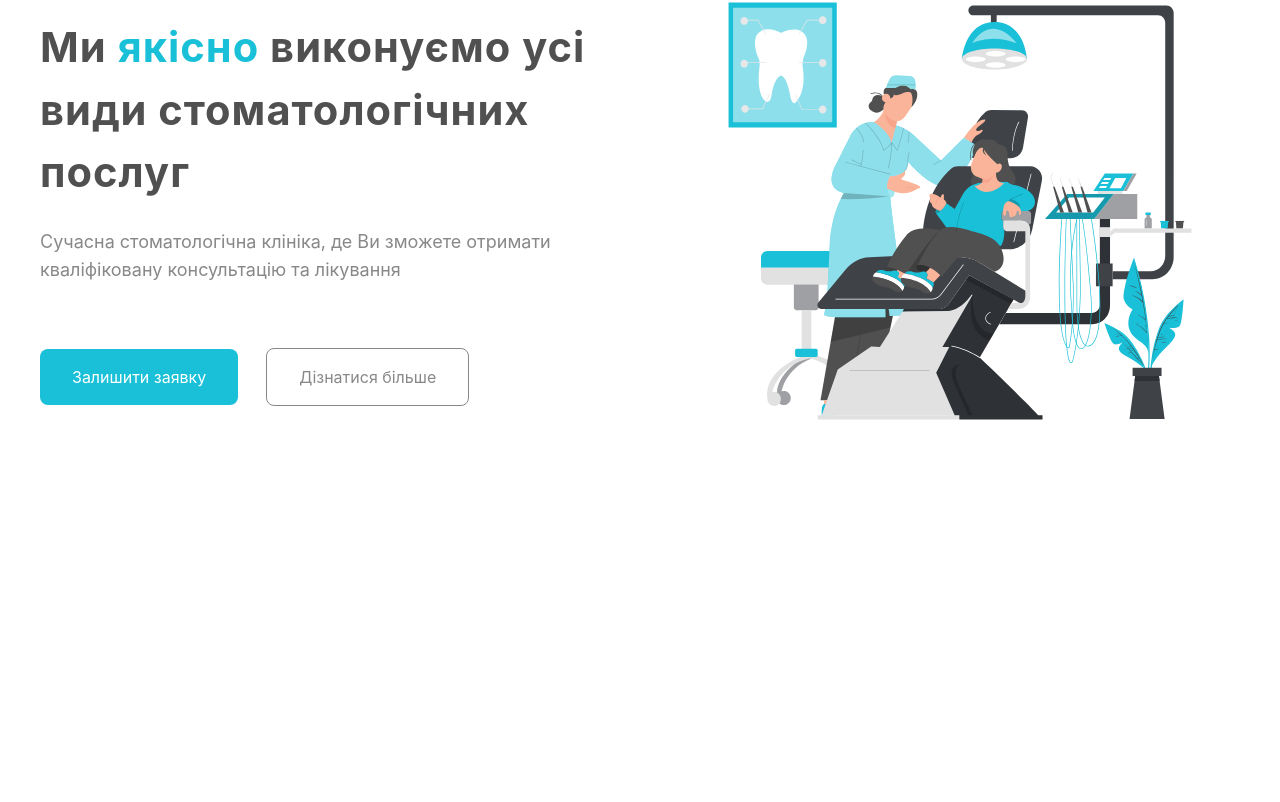
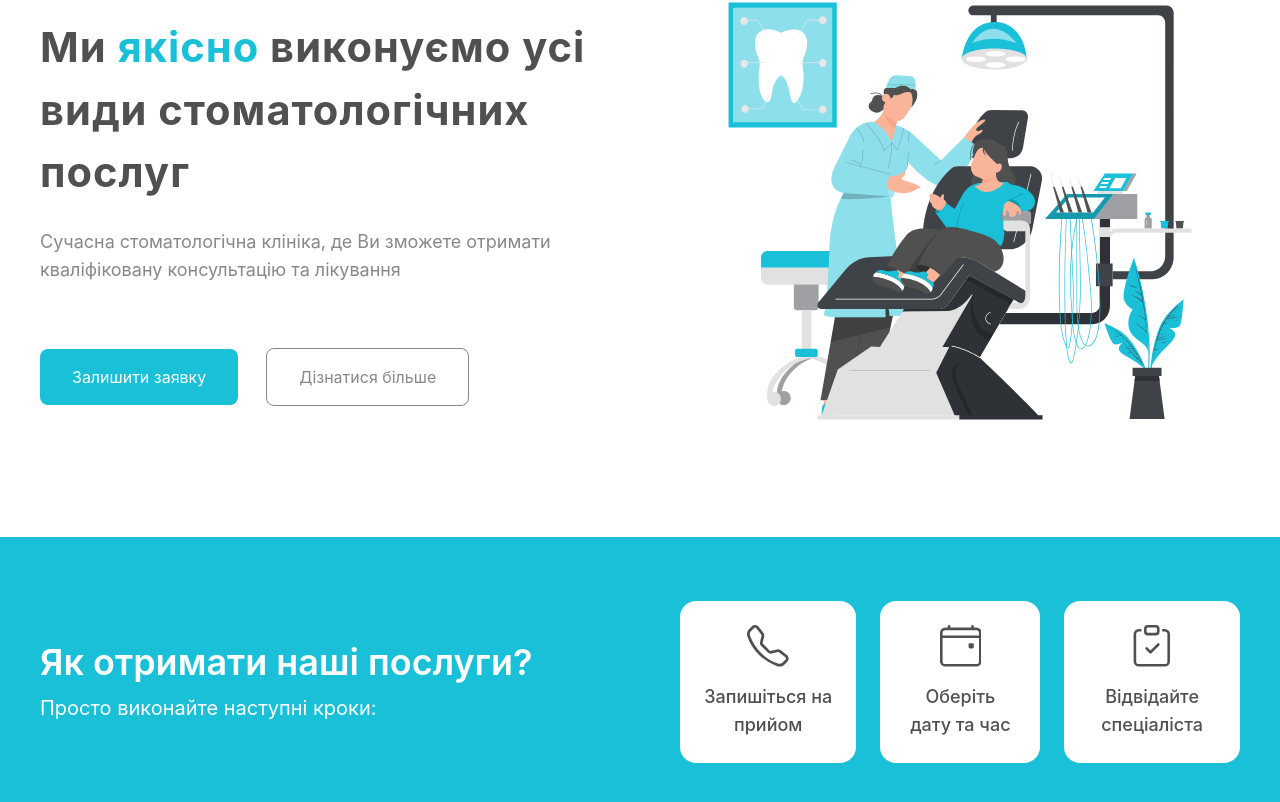
Before and after one commit to A606A/dentics-landing, a Next.js app: page / in a window 1280 px wide. Shown: the part 224-1026 px from the top of the page. Before the commit the page ends 800 px from the top, so only its background shows below. Built offline with nearby package versions, Linux system fonts and the light colour scheme.

Commit message:
add how-to section

```diff
--- a/src/app/page.tsx
+++ b/src/app/page.tsx
@@ -1,11 +1,13 @@
 import Header from "@/components/Header";
 import Hero from "@/components/Hero";
+import HowTo from "@/components/HowTo";
 
 
 const Home = () => (
 	<>
 		<Header />
 		<Hero />
+		<HowTo />
 	</>
 );
 
--- /dev/null
+++ b/src/components/HowTo.tsx
@@ -0,0 +1,30 @@
+import FlexSection from "./FlexSection";
+import HowToStep from "./HowToStep";
+import { BsTelephone, BsCalendar4Event, BsClipboardCheck } from "react-icons/bs";
+
+const HowTo = () => (
+	<FlexSection sectionClassName="py-16 bg-accent">
+		<div className="flex-1">
+			<h2 className="text-4xl font-semibold text-white">
+				Як отримати наші послуги?
+			</h2>
+			<p className="pt-3 text-xl text-white">Просто виконайте наступні кроки:</p>
+		</div>
+		<div className="flex-1 flex items-center gap-6 text-lg font-medium">
+			<HowToStep
+				Icon={<BsTelephone className="w-[2.6rem] h-[2.6rem] mb-4" />}
+				text="Запишіться на прийом"
+			/>
+			<HowToStep
+				Icon={<BsCalendar4Event className="w-[2.6rem] h-[2.6rem] mb-4" />}
+				text="Оберіть дату та час"
+			/>
+			<HowToStep
+				Icon={<BsClipboardCheck className="w-[2.6rem] h-[2.6rem] mb-4" />}
+				text="Відвідайте спеціаліста"
+			/>
+		</div>
+	</FlexSection>
+);
+
+export default HowTo;
--- /dev/null
+++ b/src/components/HowToStep.tsx
@@ -0,0 +1,24 @@
+import twclsx from "@/utils/twclsx";
+import { DetailedHTMLProps, HTMLAttributes } from "react";
+
+interface IProps
+	extends DetailedHTMLProps<HTMLAttributes<HTMLDivElement>, HTMLDivElement> {
+	Icon: React.ReactNode;
+	text: React.ReactNode;
+	[x: string]: any;
+}
+
+const HowToStep = ({ Icon, text, className = "", ...rest }: IProps) => (
+	<div
+		className={twclsx(
+			"p-6 flex flex-col items-center text-center rounded-2xl bg-white",
+			className
+		)}
+		{...rest}
+	>
+		{Icon}
+		{text}
+	</div>
+);
+
+export default HowToStep;
```
